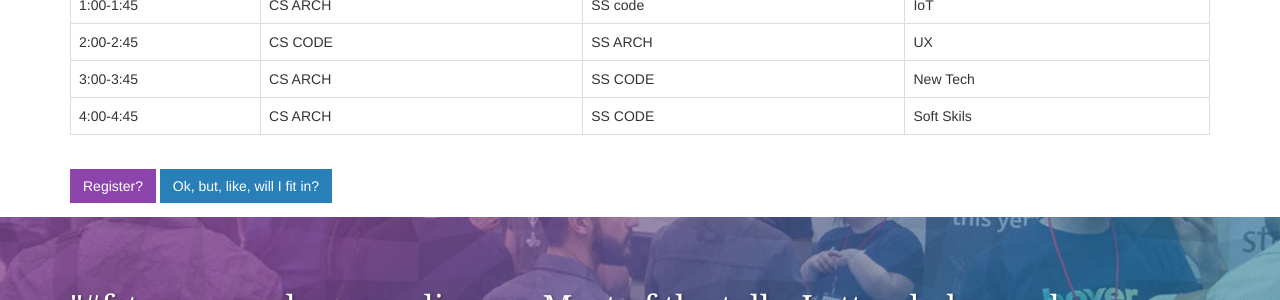
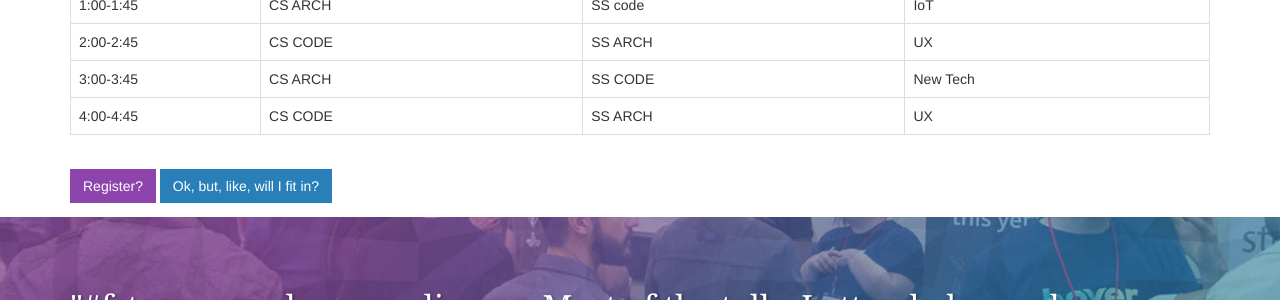
Before and after one commit to fullstackto/fsto2017, a Jekyll site: the page built from index.html, in a window 1280 px wide and 900 px high, scrolled down 2277 px. Shown: the part 152-452 px from the top of the window. Built offline with Jekyll 4.4.1, drawn with Linux system fonts in a browser that asks for light colours; some web fonts are replaced.

Commit message:
schedule table

```diff
--- a/index.html
+++ b/index.html
@@ -182,9 +182,9 @@ layout: home
 
               <tr>
                 <td>4:00-4:45</td>
-                <td>CS ARCH</td>
-                <td>SS CODE</td>
-                <td>Soft Skils</td>
+                <td>CS CODE</td>
+                <td>SS ARCH</td>
+                <td>UX</td>
               </tr>
             </tbody>
           </table>
```
